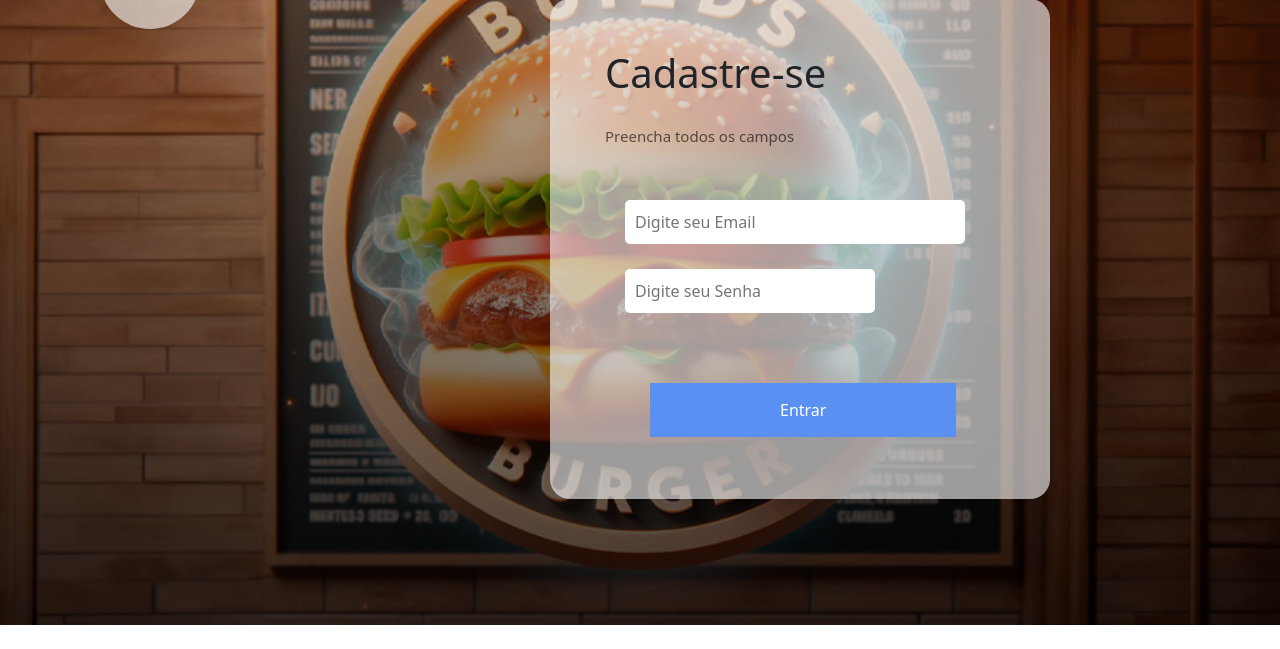
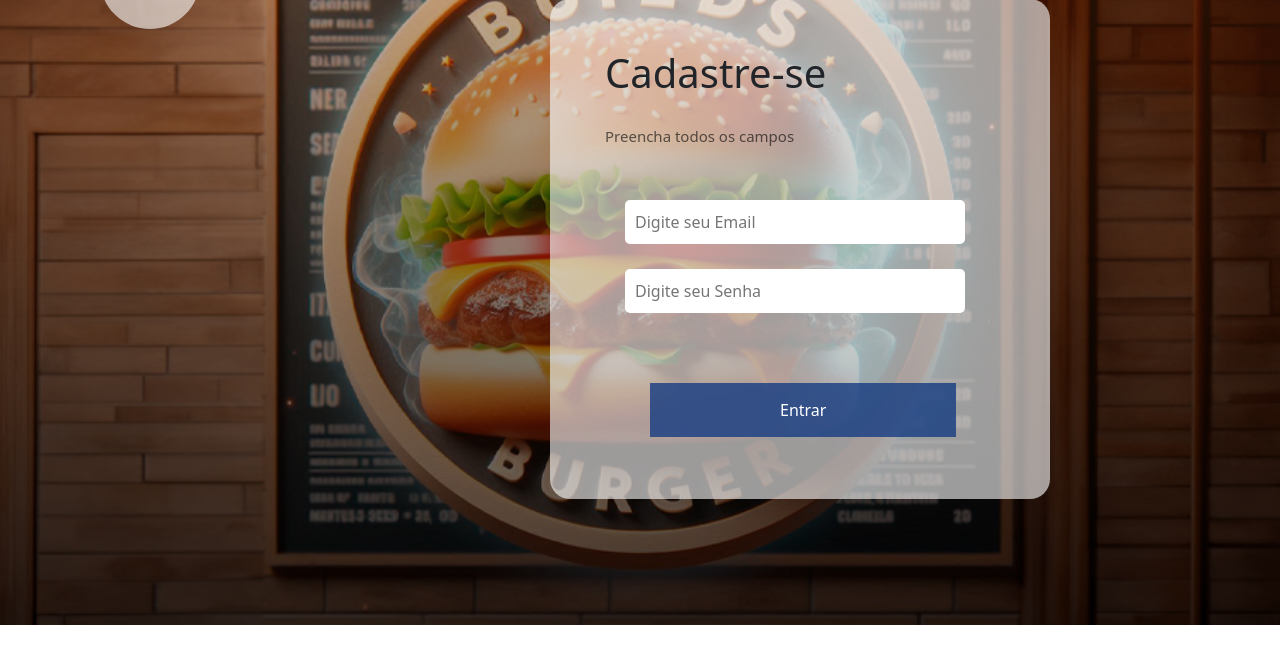
Before and after one commit to Guilhlm/buildsBurguer, a PHP site: page /login.html in a window 1280 px wide. Shown: the part 151-800 px from the top of the page. Run offline with PHP 8.4, Linux system fonts and the light colour scheme.

Commit message:
update(loginseta)

```diff
--- a/bburguer/css/login.css
+++ b/bburguer/css/login.css
@@ -25,7 +25,7 @@ body {
 input[type="submit"] {
 
     color: rgb(255, 255, 255);
-    background-color: rgb(91, 144, 243);
+    background-color: rgba(22, 60, 130, 0.8);
     padding: 15px 130px;
     border: none;
     cursor: pointer;
@@ -49,7 +49,7 @@ input[type="password"] {
     padding: 10px 90px 10px 10px;
     border-radius: 5px;
     border: none;
-    width: 250px;
+    width: 340px;
     cursor: pointer;
     margin-top: 25px;
     margin-left: 75px;
@@ -89,11 +89,9 @@ h2 {
     max-width: 100px;
     background-color: rgba(255, 255, 255, 0.6);
     border-radius: 600px;
-
     margin-right: 350px;
     margin-left: 100px;
     margin-top: -70px;
-
     font-size: 100px;
 
     align-items: center;
--- a/bburguer/login.html
+++ b/bburguer/login.html
@@ -7,8 +7,8 @@
     <title>cadastre</title>
 
     <link href="https://cdn.jsdelivr.net/npm/bootstrap@5.3.3/dist/css/bootstrap.min.css" rel="stylesheet"
-    integrity="sha384-QWTKZyjpPEjISv5WaRU9OFeRpok6YctnYmDr5pNlyT2bRjXh0JMhjY6hW+ALEwIH" crossorigin="anonymous">
-<link rel="stylesheet" href="https://cdn.jsdelivr.net/npm/bootstrap-icons@1.11.3/font/bootstrap-icons.min.css">
+        integrity="sha384-QWTKZyjpPEjISv5WaRU9OFeRpok6YctnYmDr5pNlyT2bRjXh0JMhjY6hW+ALEwIH" crossorigin="anonymous">
+    <link rel="stylesheet" href="https://cdn.jsdelivr.net/npm/bootstrap-icons@1.11.3/font/bootstrap-icons.min.css">
 
     <link rel="stylesheet" href="css/login.css">
 </head>
@@ -16,7 +16,7 @@
 <body>
 
     <div class="voltar">
-        <i class="bi bi-arrow-left" > <a href="menu.html"></a> </i>
+        <a href="menu.html"><i class="bi bi-arrow-left text-dark"></i></a>
     </div>
 
     <div class="caixa">
--- a/bburguer/menu.html
+++ b/bburguer/menu.html
@@ -246,9 +246,6 @@
                 </div>
             </main>
         </section>
-
-
-
     </main>
 </body>
 
```
